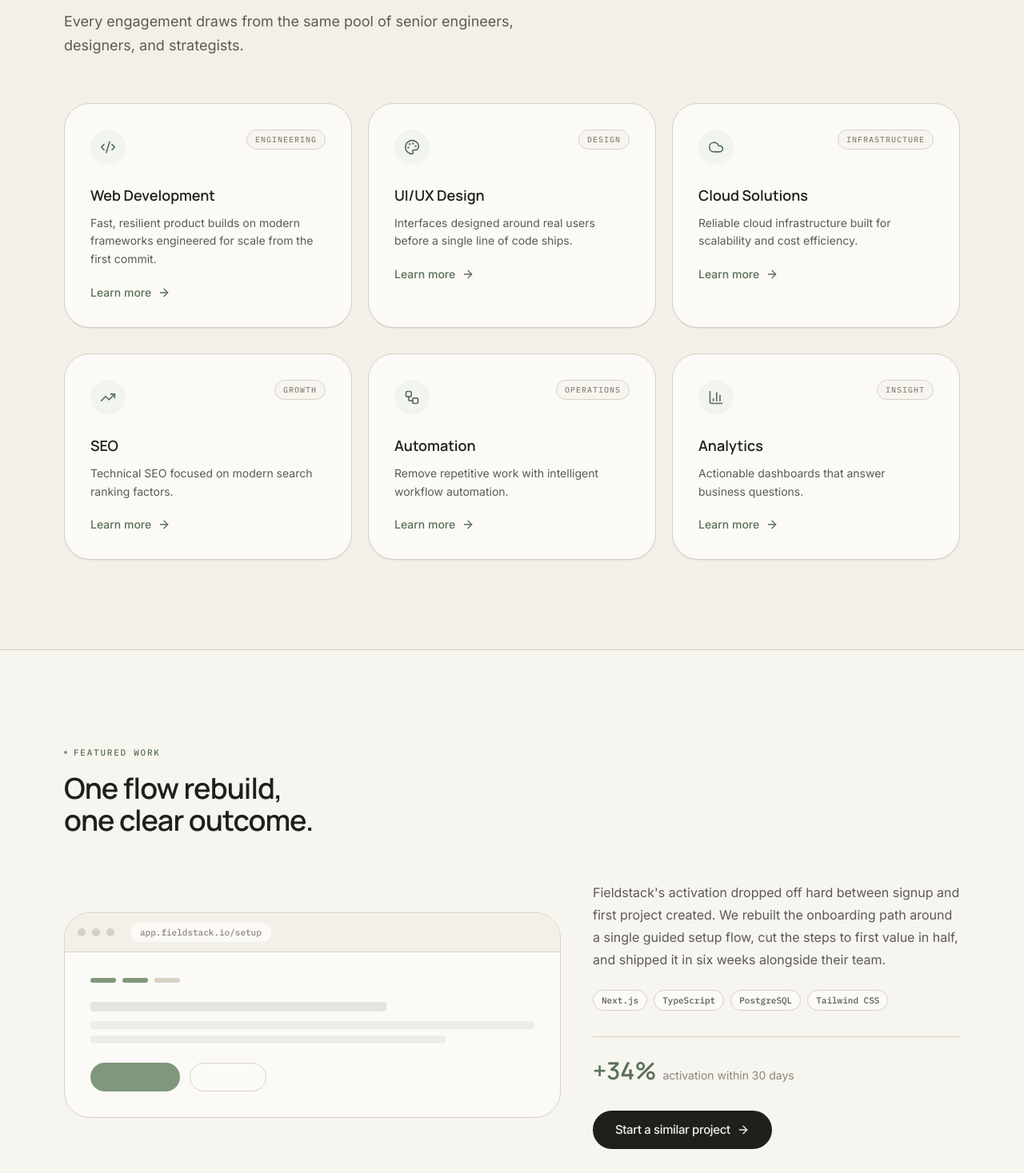
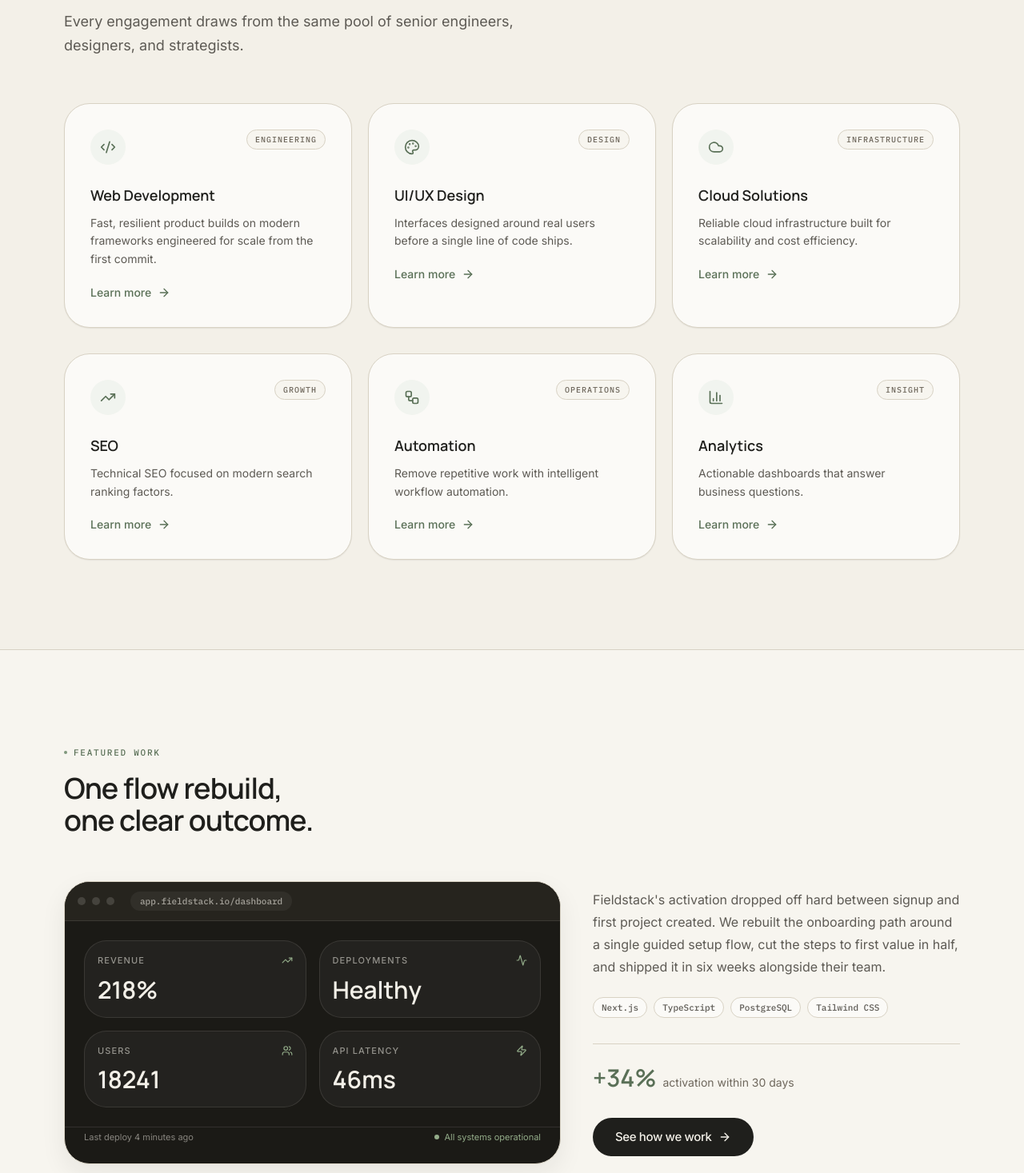
Before and after one commit to Amaanx6/NorthPeak-Digital, a Next.js app: page / in a window 1280 px wide. Shown: the part 1330-2797 px from the top of the page at 80% size. Built offline with nearby package versions, Linux system fonts and the light colour scheme.

Commit message:
Improve Lighthouse performance

```diff
--- a/components/featured-work.tsx
+++ b/components/featured-work.tsx
@@ -1,13 +1,23 @@
 "use client";
 
 import { motion } from "framer-motion";
-import { ArrowRight, ArrowUpRight } from "lucide-react";
+import { ArrowRight, ArrowUpRight, Activity, Users, Zap, TrendingUp } from "lucide-react";
 import { Button } from "@/components/ui/button";
 import { Reveal, RevealGroup, FADE_UP } from "@/components/ui/reveal";
 import { Heading } from "@/components/ui/heading";
 import { Card } from "@/components/ui/card";
 import { Section } from "@/components/ui/section";
+import { AnimatedCounter } from "@/components/ui/animated-counter";
 import { FEATURED_PROJECT, SUPPORTING_PROJECTS } from "@/data/site";
+
+const DASHBOARD_STATS = [
+  { icon: TrendingUp, label: "Revenue", value: 218, suffix: "%", decimals: 0, tone: "up" as const },
+  { icon: Activity, label: "Deployments", value: 100, suffix: "%", decimals: 0, tone: "healthy" as const, display: "Healthy" },
+  { icon: Users, label: "Users", value: 18241, suffix: "", decimals: 0, tone: "neutral" as const },
+  { icon: Zap, label: "API latency", value: 46, suffix: "ms", decimals: 0, tone: "neutral" as const },
+];
+
+const CARD_RHYTHM = ["", "sm:rotate-[0.6deg] sm:hover:rotate-0", "sm:-translate-y-2 sm:border-alpine-300 sm:shadow-elevate-lg"];
 
 export function FeaturedWork() {
   return (
@@ -18,30 +28,49 @@ export function FeaturedWork() {
 
       <div className="mt-14 grid gap-10 lg:grid-cols-[1.15fr_0.85fr] lg:items-center">
         <Reveal delay={0.05}>
-          <div className="overflow-hidden rounded-3xl border border-line bg-card">
-            <div className="flex items-center gap-2 border-b border-line bg-paper px-4 py-3">
-              <span className="h-2.5 w-2.5 rounded-full bg-ink/15" aria-hidden="true" />
-              <span className="h-2.5 w-2.5 rounded-full bg-ink/15" aria-hidden="true" />
-              <span className="h-2.5 w-2.5 rounded-full bg-ink/15" aria-hidden="true" />
-              <span className="ml-3 rounded-pill bg-card px-3 py-1 font-mono text-[11px] text-ink-muted">
-                app.fieldstack.io/setup
+          <div className="overflow-hidden rounded-3xl border border-line bg-night shadow-elevate-lg">
+            <div className="flex items-center gap-2 border-b border-line-dark bg-night-soft px-4 py-3">
+              <span className="h-2.5 w-2.5 rounded-full bg-paper/15" aria-hidden="true" />
+              <span className="h-2.5 w-2.5 rounded-full bg-paper/15" aria-hidden="true" />
+              <span className="h-2.5 w-2.5 rounded-full bg-paper/15" aria-hidden="true" />
+              <span className="ml-3 rounded-pill bg-white/5 px-3 py-1 font-mono text-[11px] text-paper/60">
+                app.fieldstack.io/dashboard
               </span>
             </div>
-            <div className="grid gap-6 p-8 sm:grid-cols-[auto_1fr] sm:items-center">
-              <div className="flex gap-2" aria-hidden="true">
-                <div className="h-1.5 w-8 rounded-pill bg-alpine-500" />
-                <div className="h-1.5 w-8 rounded-pill bg-alpine-500" />
-                <div className="h-1.5 w-8 rounded-pill bg-line" />
-              </div>
-              <div />
-              <div className="sm:col-span-2" aria-hidden="true">
-                <div className="h-3 w-2/3 rounded bg-ink/10" />
-                <div className="mt-3 h-2.5 w-full rounded bg-ink/[0.06]" />
-                <div className="mt-2 h-2.5 w-4/5 rounded bg-ink/[0.06]" />
-                <div className="mt-6 flex gap-3">
-                  <div className="h-9 w-28 rounded-pill bg-alpine-500" />
-                  <div className="h-9 w-24 rounded-pill border border-line" />
-                </div>
+
+            <div className="grid grid-cols-2 gap-3 p-5 sm:gap-4 sm:p-6">
+              {DASHBOARD_STATS.map((stat) => {
+                const Icon = stat.icon;
+                return (
+                  <div
+                    key={stat.label}
+                    className="rounded-2xl border border-line-dark bg-white/[0.04] p-4"
+                  >
+                    <div className="flex items-center justify-between">
+                      <span className="text-[11px] font-medium uppercase tracking-[0.1em] text-paper/55">
+                        {stat.label}
+                      </span>
+                      <Icon className="h-3.5 w-3.5 text-alpine-400" aria-hidden="true" />
+                    </div>
+                    <p className="mt-2.5 font-display text-2xl font-semibold text-paper sm:text-3xl">
+                      {stat.display ? (
+                        stat.display
+                      ) : (
+                        <AnimatedCounter value={stat.value} suffix={stat.suffix} decimals={stat.decimals} />
+                      )}
+                    </p>
+                  </div>
+                );
+              })}
+            </div>
+
+            <div className="border-t border-line-dark px-5 pb-6 pt-1 sm:px-6">
+              <div className="flex items-center justify-between text-[11px] text-paper/50">
+                <span>Last deploy 4 minutes ago</span>
+                <span className="flex items-center gap-1.5 text-alpine-400">
+                  <span className="h-1.5 w-1.5 rounded-full bg-alpine-400" aria-hidden="true" />
+                  All systems operational
+                </span>
               </div>
             </div>
           </div>
@@ -72,7 +101,7 @@ export function FeaturedWork() {
 
           <Button asChild size="lg" variant="primary" className="mt-8">
             <a href="#contact">
-              Start a similar project
+              See how we work
               <ArrowRight className="h-4 w-4" aria-hidden="true" />
             </a>
           </Button>
@@ -80,9 +109,9 @@ export function FeaturedWork() {
       </div>
 
       <RevealGroup className="mt-8 grid grid-cols-1 gap-5 md:grid-cols-3">
-        {SUPPORTING_PROJECTS.map((project) => (
+        {SUPPORTING_PROJECTS.map((project, index) => (
           <motion.div key={project.title} variants={FADE_UP} transition={{ duration: 0.5, ease: "easeOut" }}>
-            <Card hoverable className="group h-full">
+            <Card hoverable className={`group h-full transition-transform duration-300 ${CARD_RHYTHM[index] ?? ""}`}>
               <div className="flex items-start justify-between gap-3">
                 <h3 className="font-display text-base font-semibold text-ink">{project.title}</h3>
                 <ArrowUpRight
--- a/components/footer.tsx
+++ b/components/footer.tsx
@@ -29,7 +29,7 @@ export function Footer() {
                 <li key={link.href}>
                   <a
                     href={link.href}
-                    className="text-sm text-ink-soft transition-colors hover:text-ink"
+                    className="rounded-sm text-sm text-ink-soft transition-colors hover:text-ink focus-visible:outline-none focus-visible:ring-2 focus-visible:ring-alpine-400 focus-visible:ring-offset-2 focus-visible:ring-offset-ridge"
                   >
                     {link.label}
                   </a>
@@ -50,7 +50,7 @@ export function Footer() {
                       aria-label={social.label}
                       target="_blank"
                       rel="noreferrer"
-                      className="flex h-9 w-9 items-center justify-center rounded-full border border-line text-ink-soft transition-colors hover:border-ink/30 hover:text-ink"
+                      className="flex h-9 w-9 items-center justify-center rounded-full border border-line text-ink-soft transition-colors hover:border-ink/30 hover:text-ink focus-visible:outline-none focus-visible:ring-2 focus-visible:ring-alpine-400 focus-visible:ring-offset-2 focus-visible:ring-offset-ridge"
                     >
                       <Icon className="h-4 w-4" aria-hidden="true" />
                     </a>
--- a/components/services.tsx
+++ b/components/services.tsx
@@ -30,6 +30,9 @@ export function Services() {
       <AnimatePresence mode="wait">
         <motion.div
           key={service.title}
+          id={`service-details-${index}`}
+          role="region"
+          aria-label={`${service.title} details`}
           initial={{ opacity: 0, y: 24 }}
           animate={{ opacity: 1, y: 0 }}
           exit={{ opacity: 0, y: 24 }}
@@ -133,19 +136,34 @@ export function Services() {
                     >
                       <Card
                         hoverable
+                        role="button"
+                        tabIndex={0}
+                        aria-expanded={selected === index}
+                        aria-controls={`service-details-${index}`}
+                        aria-label={`${
+                          selected === index ? "Hide" : "Show"
+                        } details for ${service.title}`}
                         onClick={() =>
                           setSelected(
                             selected === index ? null : index
                           )
                         }
-                        className={`group h-full cursor-pointer transition-all ${
+                        onKeyDown={(event) => {
+                          if (event.key === "Enter" || event.key === " ") {
+                            event.preventDefault();
+                            setSelected(
+                              selected === index ? null : index
+                            );
+                          }
+                        }}
+                        className={`group h-full cursor-pointer transition-all duration-300 ease-premium hover:-translate-y-1.5 hover:shadow-elevate-lg hover:border-alpine-300 focus-visible:outline-none focus-visible:ring-2 focus-visible:ring-alpine-400 focus-visible:ring-offset-2 focus-visible:ring-offset-paper ${
                           selected === index
                             ? "border-alpine-600 ring-1 ring-alpine-600"
                             : ""
                         }`}
                       >
                         <div className="flex items-start justify-between">
-                          <div className="flex h-11 w-11 items-center justify-center rounded-2xl bg-alpine-50 text-alpine-700 transition-colors duration-300 group-hover:bg-alpine-600 group-hover:text-paper">
+                          <div className="flex h-11 w-11 items-center justify-center rounded-2xl bg-alpine-50 text-alpine-700 transition-all duration-300 group-hover:rotate-6 group-hover:bg-alpine-600 group-hover:text-paper">
                             <Icon className="h-5 w-5" />
                           </div>
 
@@ -161,9 +179,13 @@ export function Services() {
                         </p>
 
                         <div className="mt-5 inline-flex items-center gap-2 text-sm font-medium text-alpine-700">
-                          Learn more
+                          <span className="relative">
+                            Learn more
+                            <span className="absolute -bottom-0.5 left-0 h-px w-0 bg-alpine-700 transition-all duration-300 group-hover:w-full" />
+                          </span>
 
                           <ArrowRight
+                            aria-hidden="true"
                             className={`h-4 w-4 transition-transform duration-300 ${
                               selected === index
                                 ? "rotate-90"
--- a/components/ui/floating-field.tsx
+++ b/components/ui/floating-field.tsx
@@ -47,8 +47,8 @@ export function FloatingField(props: FloatingFieldProps) {
   const floated = focused || filled;
 
   const sharedClassName = cn(
-    "peer w-full rounded-xl border bg-paper px-4 pb-2.5 pt-6 text-sm text-ink outline-none transition-colors duration-200",
-    "focus:border-alpine-500",
+    "peer w-full rounded-xl border bg-paper px-4 pb-2.5 pt-6 text-sm text-ink outline-none transition-all duration-200",
+    "focus:border-alpine-500 focus:shadow-[0_0_0_4px_rgba(127,152,124,0.16),0_2px_8px_rgba(31,31,28,0.06)]",
     invalid ? "border-signal" : "border-line",
     multiline && "min-h-[128px] resize-none",
     className
--- a/tailwind.config.ts
+++ b/tailwind.config.ts
@@ -19,7 +19,7 @@ const config: Config = {
         "line-dark": "rgba(247,245,239,0.10)",
         ink: "#1F1F1C",
         "ink-soft": "#5D5A54",
-        "ink-muted": "#8A857C",
+        "ink-muted": "#6E675C",
         night: "#1B1A16",
         "night-soft": "#26241E",
         alpine: {
```
Also changed, not shown: components/contact.tsx (+27 -5 lines), components/navbar.tsx (+52 -8 lines).
